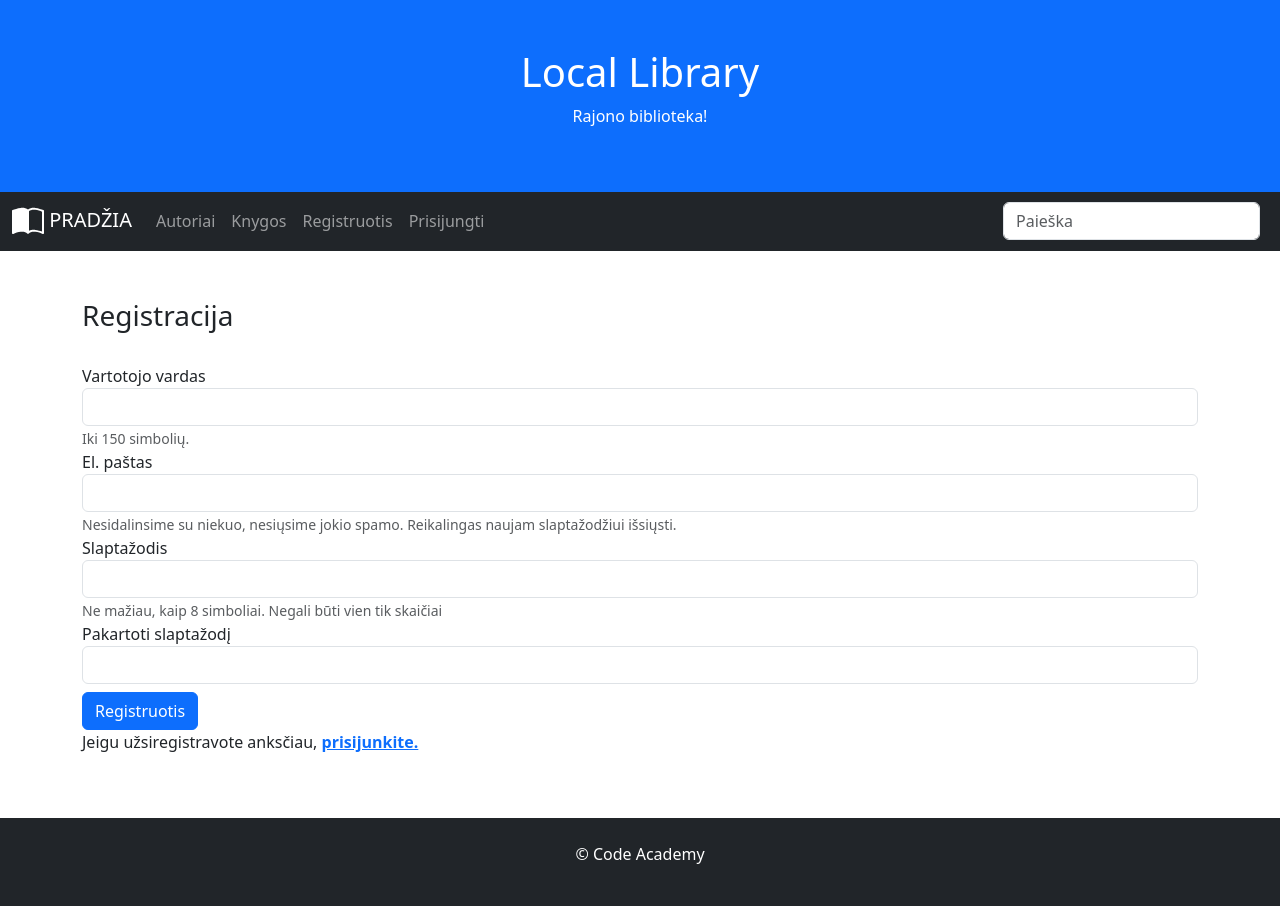
After one commit to DonatasNoreika/library_20250210, a Django app: page /library/register/ in a window 1280 px wide. The commit adds this page. Run offline with Django 5.2, Linux system fonts and the light colour scheme.

Commit message:
8: Įdėta vartotojo registracija frontende, kol kas be jokių patikrinimų

```diff
--- a/mysite/library/templates/base.html
+++ b/mysite/library/templates/base.html
@@ -56,6 +56,9 @@
                 </li>
                 {% else %}
                 <li class="nav-item">
+                    <a class="nav-link" href="{% url 'register' %}">Registruotis</a>
+                </li>
+                <li class="nav-item">
                     <a class="nav-link" href="{% url 'login' %}">Prisijungti</a>
                 </li>
                 {% endif %}
--- /dev/null
+++ b/mysite/library/templates/register.html
@@ -0,0 +1,37 @@
+{% extends "base.html" %}
+
+{% block "title" %}Registracija{% endblock %}
+
+{% block "content" %}
+
+    <div class="container register">
+        <h3>Registracija</h3><br/>
+        <form method="post">
+            {% csrf_token %}
+            <div class="form-group">
+                <label for="username">Vartotojo vardas</label>
+                <input name="username" type="text" class="form-control" id="username" aria-describedby="usernameHelp">
+                <small id="usernameHelp" class="form-text text-muted">Iki 150 simbolių.</small>
+            </div>
+            <div class="form-group">
+                <label for="exampleInputEmail1">El. paštas</label>
+                <input name="email" type="email" class="form-control" id="exampleInputEmail1" aria-describedby="emailHelp">
+                <small id="emailHelp" class="form-text text-muted">Nesidalinsime su niekuo, nesiųsime jokio spamo.
+                    Reikalingas naujam slaptažodžiui išsiųsti. </small>
+            </div>
+            <div class="form-group">
+                <label for="password">Slaptažodis</label>
+                <input name="password" type="password" class="form-control" id="password" aria-describedby="pwdHelp">
+                <small id="pwdHelp" class="form-text text-muted">Ne mažiau, kaip 8 simboliai. Negali būti vien tik
+                    skaičiai</small>
+            </div>
+            <div class="form-group">
+                <label for="password2">Pakartoti slaptažodį</label>
+                <input name="password2" type="password" class="form-control" id="password2" aria-describedby="pwd2Help">
+            </div>
+            <button type="submit" class="btn btn-primary register-button mt-2">Registruotis</button>
+        </form>
+        <p>Jeigu užsiregistravote anksčiau, <a href="{% url 'login' %}"><strong>prisijunkite.</strong></a></p>
+    </div>
+
+{% endblock %}
--- a/mysite/library/urls.py
+++ b/mysite/library/urls.py
@@ -9,4 +9,5 @@ urlpatterns = [
     path('books/<int:pk>', views.BookDetailView.as_view(), name="book"),
     path('mycopies/', views.MyBookInstanceListView.as_view(), name='mycopies'),
     path('search/', views.search, name="search"),
+    path('register/', views.register, name="register"),
 ]
--- a/mysite/library/views.py
+++ b/mysite/library/views.py
@@ -1,10 +1,11 @@
-from django.shortcuts import render
+from django.shortcuts import render, redirect
+from django.views.decorators.csrf import csrf_protect
 from .models import Book, BookInstance, Author
 from django.views import generic
 from django.core.paginator import Paginator
 from django.db.models import Q
 from django.contrib.auth.mixins import LoginRequiredMixin
-
+from django.contrib.auth.models import User
 
 # Create your views here.
 
@@ -76,3 +77,14 @@ class MyBookInstanceListView(LoginRequiredMixin, generic.ListView):
 
     def get_queryset(self):
         return BookInstance.objects.filter(reader=self.request.user)
+
+@csrf_protect
+def register(request):
+    if request.method == "POST":
+        username = request.POST['username']
+        email = request.POST['email']
+        password = request.POST['password']
+        password2 = request.POST['password2']
+        User.objects.create_user(username=username, email=email, password=password)
+        return redirect("login")
+    return render(request, template_name="register.html")
```
